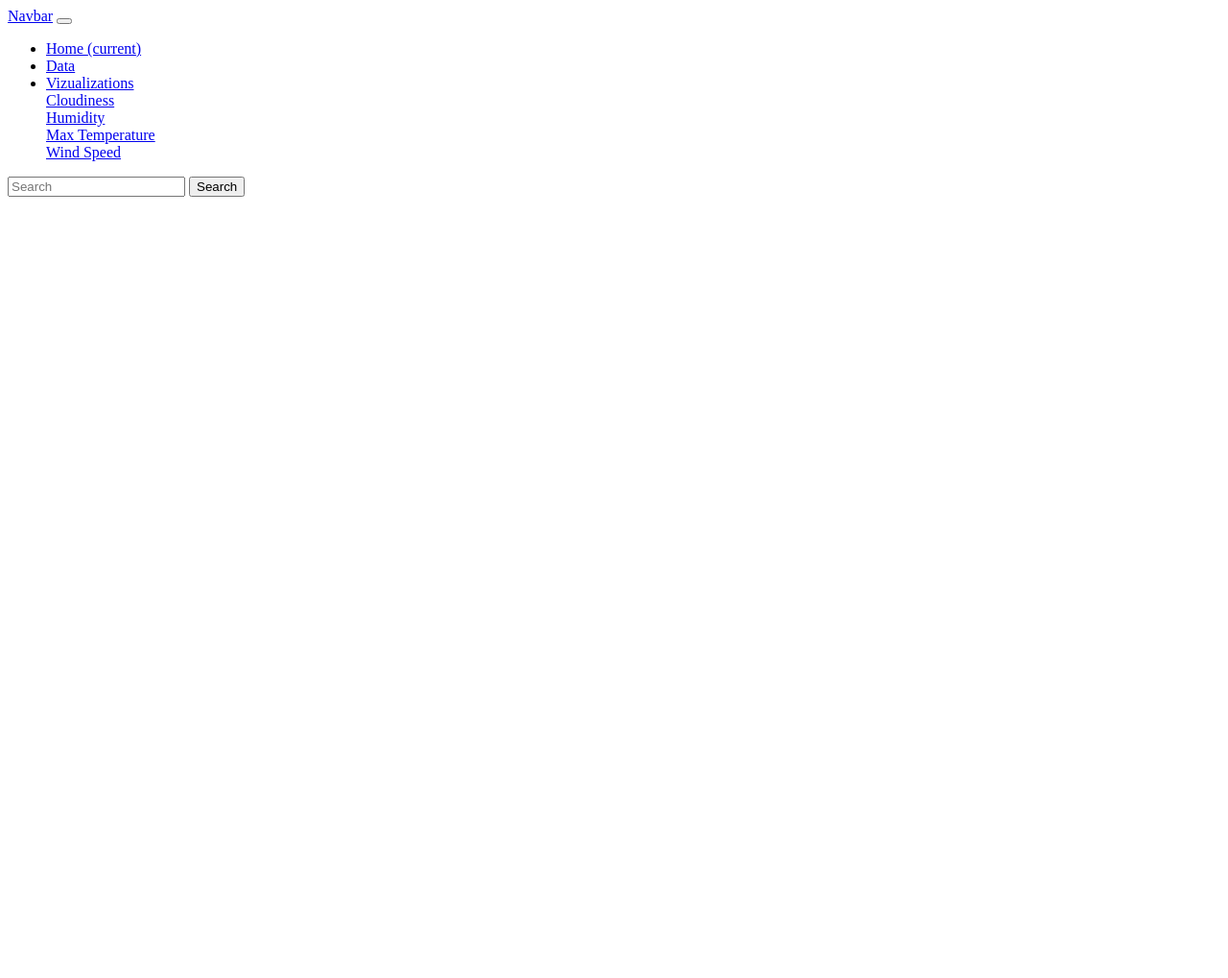
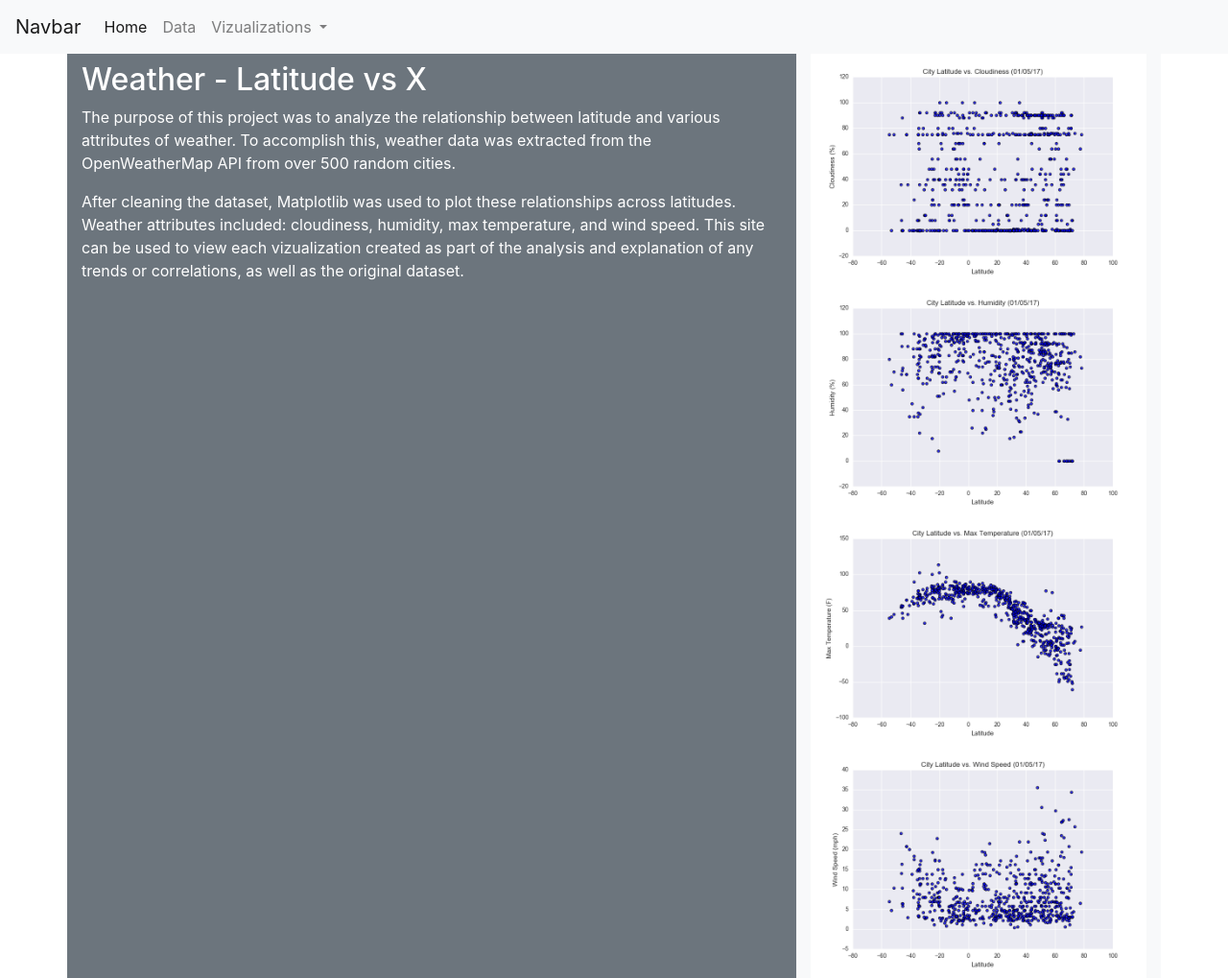
Before and after one commit to brbbrb/latitude-vs-x-weather-dashboard, a plain HTML site: page index.html in a window 1280 px wide. Shown: the whole page at 96% size. Before the commit the page ends 800 px from the top, so only its background shows below. Drawn offline with nearby package versions, Linux system fonts and the light colour scheme.

Commit message:
post-tutor session

```diff
--- a/index.html
+++ b/index.html
@@ -5,6 +5,8 @@
     <meta http-equiv="X-UA-Compatible" content="IE=edge">
     <meta name="viewport" content="width=device-width, initial-scale=1.0">
     <title>Home - Weather Dashboard</title>
+    <link rel="stylesheet" href="https://maxcdn.bootstrapcdn.com/bootstrap/4.0.0/css/bootstrap.min.css" integrity="sha384-Gn5384xqQ1aoWXA+058RXPxPg6fy4IWvTNh0E263XmFcJlSAwiGgFAW/dAiS6JXm" crossorigin="anonymous">
+
 </head>
 <body>
     <nav class="navbar navbar-expand-lg navbar-light bg-light">
@@ -16,31 +18,50 @@
         <div class="collapse navbar-collapse" id="navbarSupportedContent">
           <ul class="navbar-nav mr-auto">
             <li class="nav-item active">
-              <a class="nav-link" href="#">Home <span class="sr-only">(current)</span></a>
+              <a class="nav-link" href="index.html">Home <span class="sr-only">(current)</span></a>
             </li>
             <li class="nav-item">
-              <a class="nav-link" href="#">Data</a>
+              <a class="nav-link" href="data.html">Data</a>
             </li>
             <li class="nav-item dropdown">
               <a class="nav-link dropdown-toggle" href="#" id="navbarDropdown" role="button" data-toggle="dropdown" aria-haspopup="true" aria-expanded="false">
                 Vizualizations
               </a>
               <div class="dropdown-menu" aria-labelledby="navbarDropdown">
-                <a class="dropdown-item" href="#">Cloudiness</a>
+                <a class="dropdown-item" href="viz_cloudiness.html">Cloudiness</a>
                 <div class="dropdown-divider"></div>
-                <a class="dropdown-item" href="#">Humidity</a>
+                <a class="dropdown-item" href="viz_humidity.html">Humidity</a>
                 <div class="dropdown-divider"></div>
-                <a class="dropdown-item" href="#">Max Temperature</a>
+                <a class="dropdown-item" href="viz_max_temperature.html">Max Temperature</a>
                 <div class="dropdown-divider"></div>
-                <a class="dropdown-item" href="#">Wind Speed</a>
+                <a class="dropdown-item" href="viz_wind_speed.html">Wind Speed</a>
               </div>
             </li>
           </ul>
-          <form class="form-inline my-2 my-lg-0">
-            <input class="form-control mr-sm-2" type="search" placeholder="Search" aria-label="Search">
-            <button class="btn btn-outline-success my-2 my-sm-0" type="submit">Search</button>
-          </form>
         </div>
       </nav>
+
+      <div class="container bg-light">
+        <div class="row">
+          <div class="col-md-8 bg-secondary text-white pt-2">
+            <h2>Weather - Latitude vs X</h2>
+            <p>The purpose of this project was to analyze the relationship between latitude and various attributes of weather. To accomplish this, weather data was extracted from the OpenWeatherMap API from over 500 random cities.</p>
+            <p>After cleaning the dataset, Matplotlib was used to plot these relationships across latitudes. Weather attributes included: cloudiness, humidity, max temperature, and wind speed. This site can be used to view each vizualization created as part of the analysis and explanation of any trends or correlations, as well as the original dataset. </p>
+          </div>
+          <div class="col-md-4">
+            <title>Vizualizations</title>
+            <div>
+                <a href="viz_cloudiness.html"> <img src="./Resources/assets/images/Fig3.png" class="img-fluid"/> </a>
+                <a href="viz_humidity.html"> <img src="./Resources/assets/images/Fig2.png" class="img-fluid"/> </a>
+                <a href="viz_max_temperature.html"> <img src="./Resources/assets/images/Fig1.png" class="img-fluid"/> </a>
+                <a href="viz_wind_speed.html"> <img src="./Resources/assets/images/Fig4.png" class="img-fluid"/> </a>
+            </div>
+          </div>
+        </div>
+      </div>
+
+    <script src="https://code.jquery.com/jquery-3.2.1.slim.min.js" integrity="sha384-KJ3o2DKtIkvYIK3UENzmM7KCkRr/rE9/Qpg6aAZGJwFDMVNA/GpGFF93hXpG5KkN" crossorigin="anonymous"></script>
+    <script src="https://cdnjs.cloudflare.com/ajax/libs/popper.js/1.12.9/umd/popper.min.js" integrity="sha384-ApNbgh9B+Y1QKtv3Rn7W3mgPxhU9K/ScQsAP7hUibX39j7fakFPskvXusvfa0b4Q" crossorigin="anonymous"></script>
+    <script src="https://maxcdn.bootstrapcdn.com/bootstrap/4.0.0/js/bootstrap.min.js" integrity="sha384-JZR6Spejh4U02d8jOt6vLEHfe/JQGiRRSQQxSfFWpi1MquVdAyjUar5+76PVCmYl" crossorigin="anonymous"></script>
 </body>
 </html>
```
